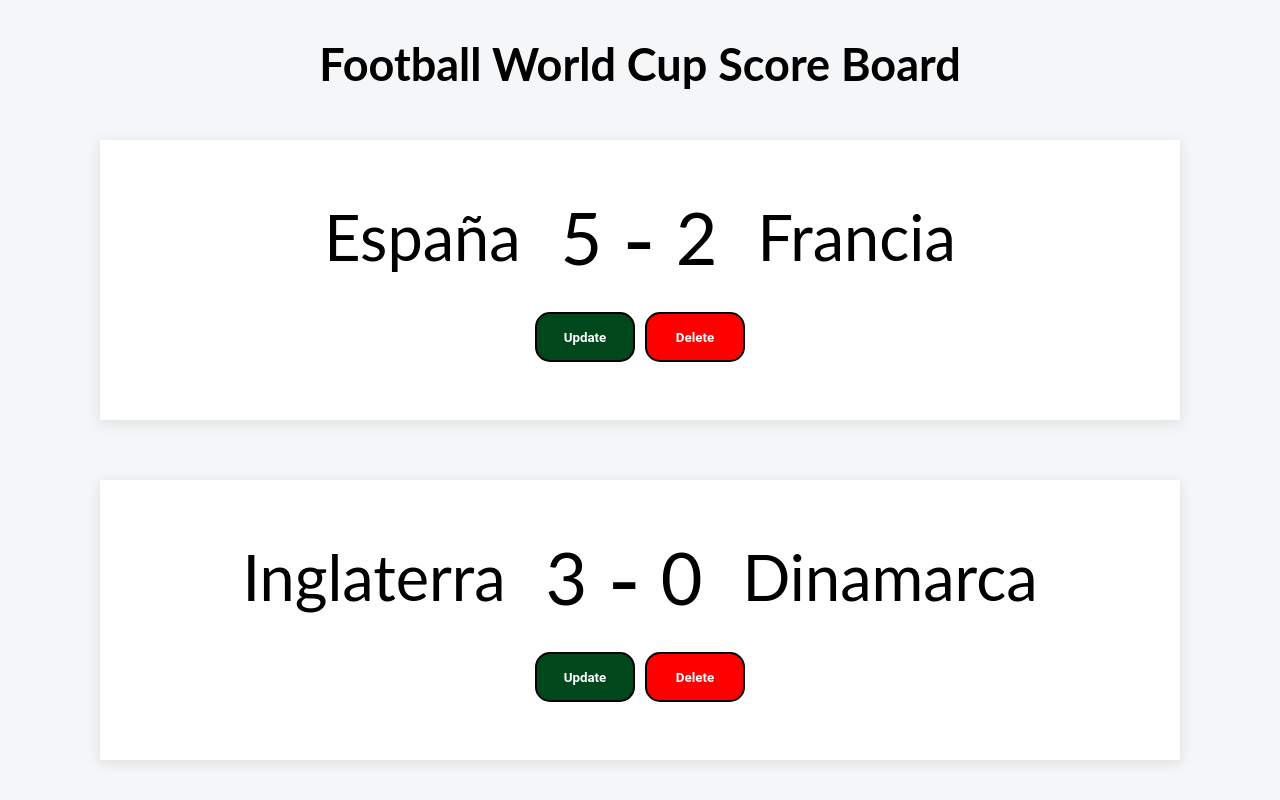
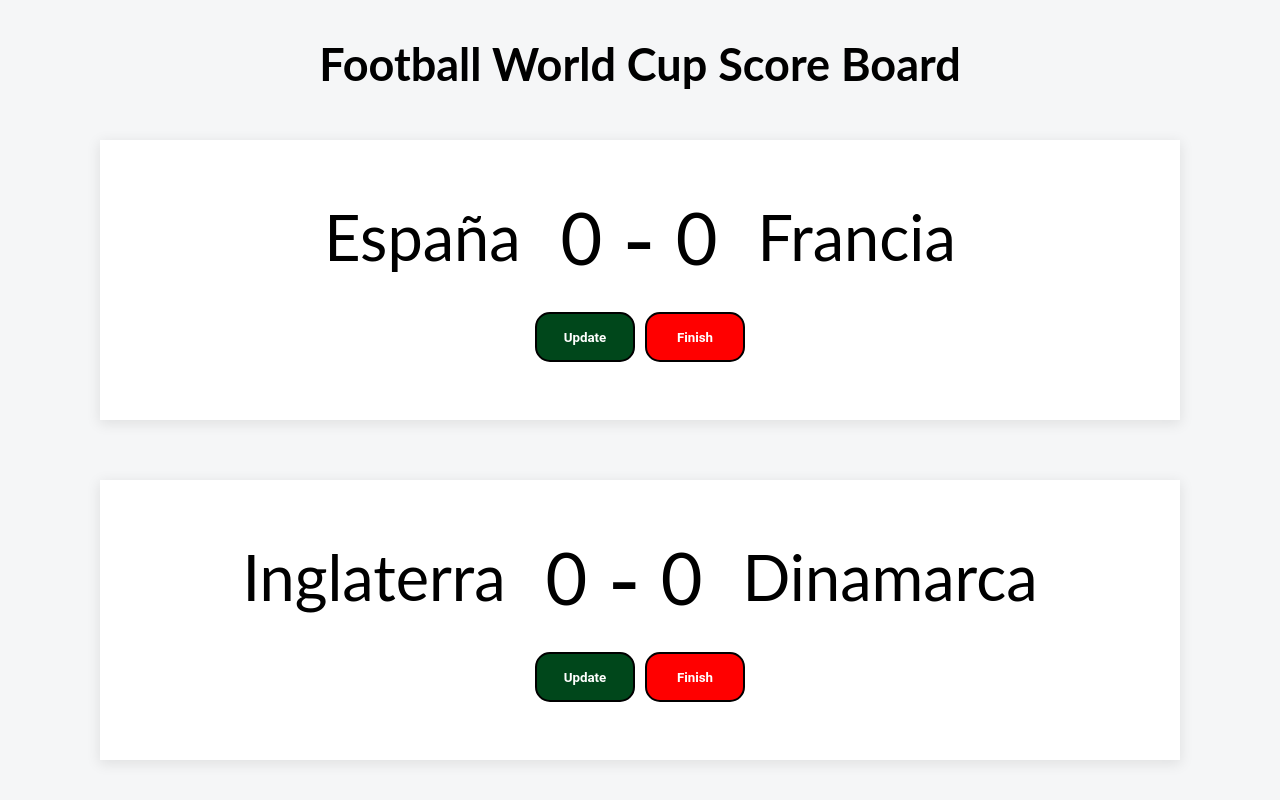
Before and after one commit to jave92/FootballWorldCupScoreBoard, a React (Create React App) app in the folder scoreboard/: page / in a window 1280 px wide. Shown: the top 800 px of the page. Built offline with nearby package versions, Linux system fonts and the light colour scheme.

Commit message:
Added useState to "Game" component

```diff
--- a/scoreboard/src/components/Game.jsx
+++ b/scoreboard/src/components/Game.jsx
@@ -1,8 +1,12 @@
 import React from "react";
 import '../stylesheets/Game.css'
 import Button from './Button'
+import { useState } from 'react'
 
 function Game(props){
+
+    const [homeScore, setHomeScore] = useState(0);
+    const [awayScore, setAwayScore] = useState(0);
 
     const update = () => {
         console.log("UPDATE");
@@ -15,9 +19,9 @@ function Game(props){
     return(
         <div className="game-container">
             <p className="team-name">{props.homename}</p>
-            <p className="team-score">{props.homescore}</p>
+            <p className="team-score">{homeScore}</p>
             <span className="score-separator">-</span>
-            <p className="team-score">{props.awayscore}</p>
+            <p className="team-score">{awayScore}</p>
             <p className="team-name">{props.awayname}</p>
             <div className="buttons-container">
                 <Button
@@ -26,7 +30,7 @@ function Game(props){
                     handler={update}
                 />
                 <Button
-                    text="Delete"
+                    text="Finish"
                     isUpdateButton={false}
                     handler={remove}
                 />
```
